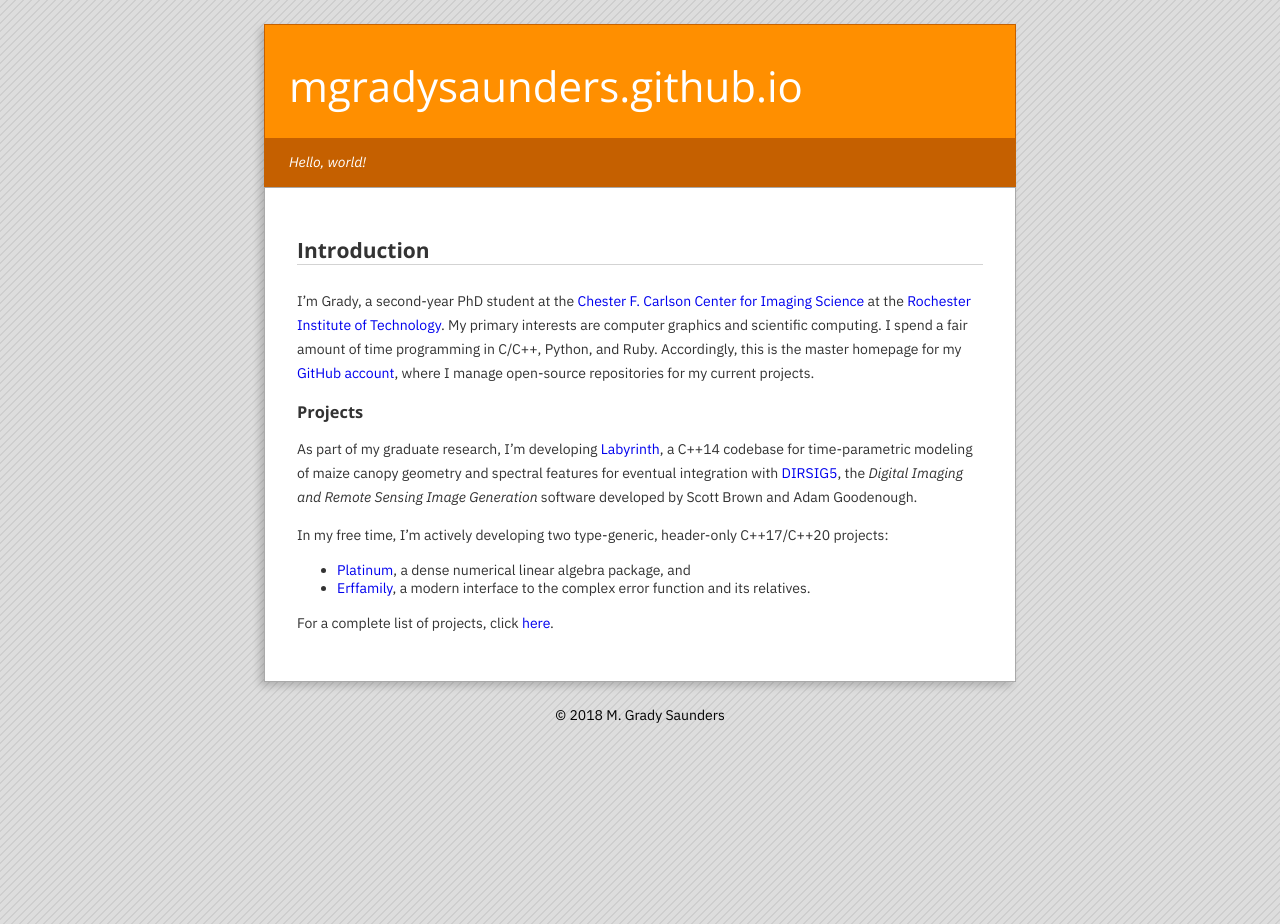
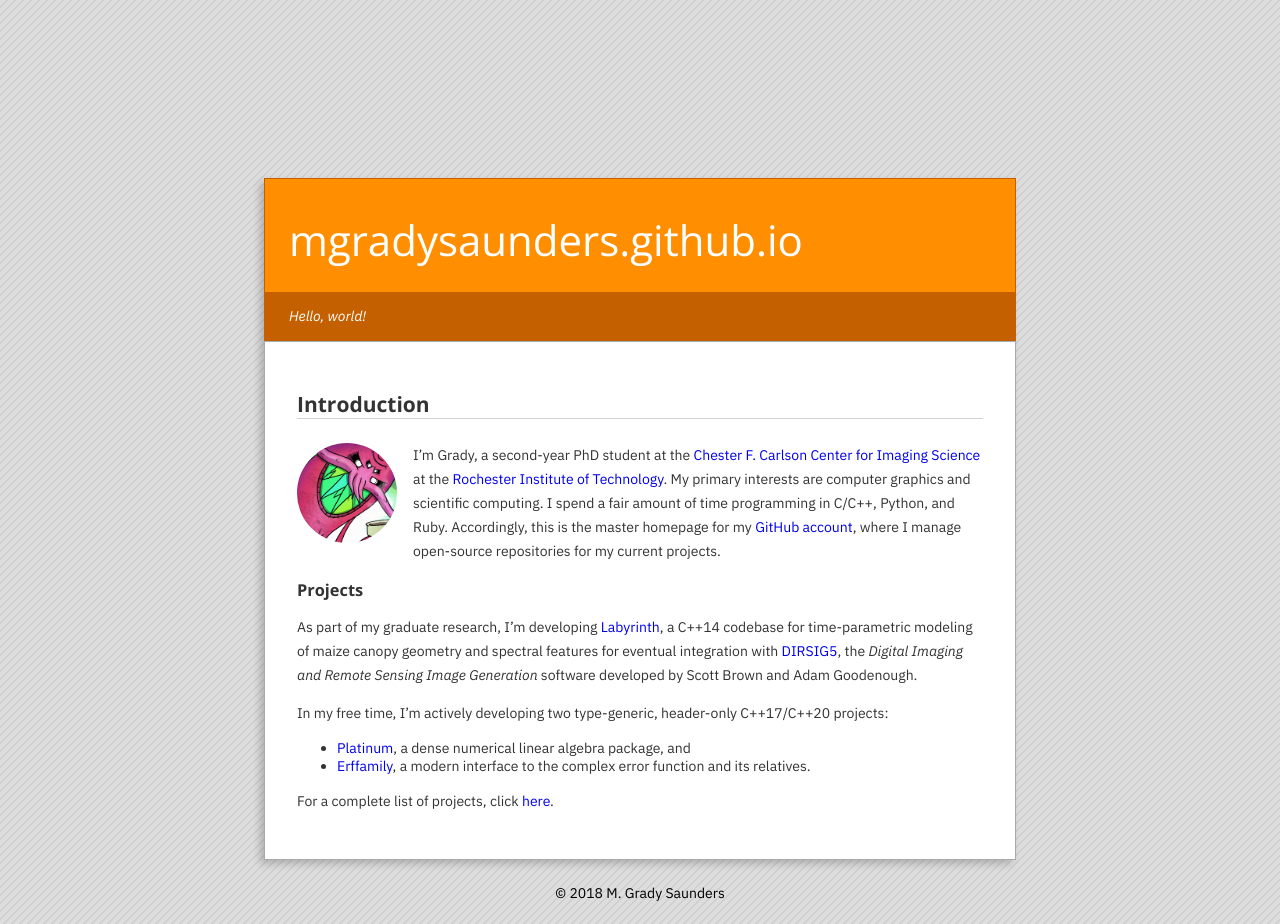
Before and after one commit to mgradysaunders/mgradysaunders.github.io, a Jekyll site: the page built from index.md, in a window 1280 px wide. Built offline with Jekyll 4.4.1, drawn with Linux system fonts in a browser that asks for light colours.

Commit message:
profile image

```diff
--- a/_includes/head.html
+++ b/_includes/head.html
@@ -47,6 +47,13 @@
     <!-- Load stylesheet -->
     <link rel="stylesheet" href="/assets/css/style.css">
 
+<svg>
+    <defs>
+        <clipPath id="clipping">
+            <circle cx="50" cy="50" r="50"/>
+        </clipPath>
+    </defs>
+</svg>
 <style>
 .page-head {
     border-color: #c56000; }
@@ -54,6 +61,11 @@
     background: #ff8f00; }
 .page-head-2 {
     background: #c56000; }
+img {
+    float: left;
+    margin-right: 16px;
+    clip-path: url(#clipping);
+}
 </style>
 
 </head>
--- a/_layouts/home.html
+++ b/_layouts/home.html
@@ -16,9 +16,6 @@
             </div>
             <div class="page-body">
             {{ content }}
-            <!--<img width="96px" height="96px" src="/assets/svg/devicon/jquery/jquery-original-wordmark.svg">-->
-            <!--<img width="96px" height="96px" src="/assets/svg/devicon/sass/sass-original.svg">-->
-            <!--<img width="96px" height="96px" src="/assets/svg/devicon/devicon/devicon-original.svg">-->
             </div>
         </div><!--//body-content-->
         {% include copy.html %}
--- a/index.md
+++ b/index.md
@@ -5,6 +5,8 @@
 ---
 
 # Introduction
+
+<img width="100px" height="100px" src="/assets/images/profile.png">
 
 I'm Grady, a second-year PhD student at the [Chester F. Carlson
 Center for Imaging Science][1] at the [Rochester Institute of
```
